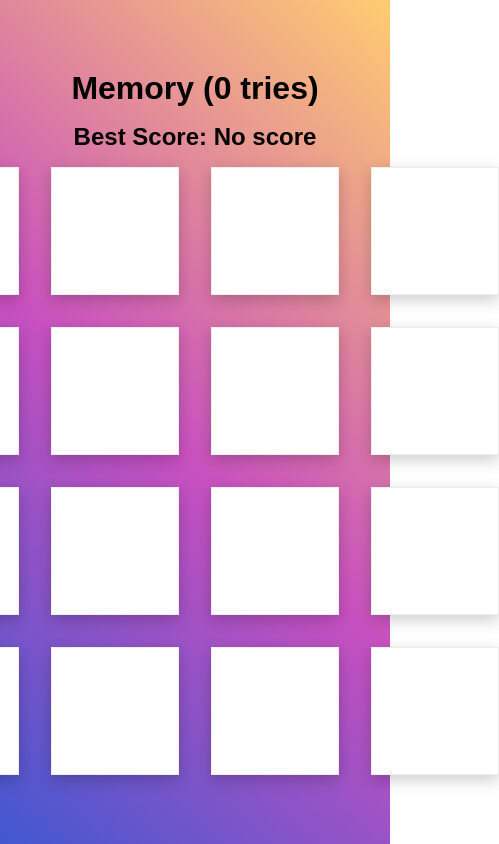
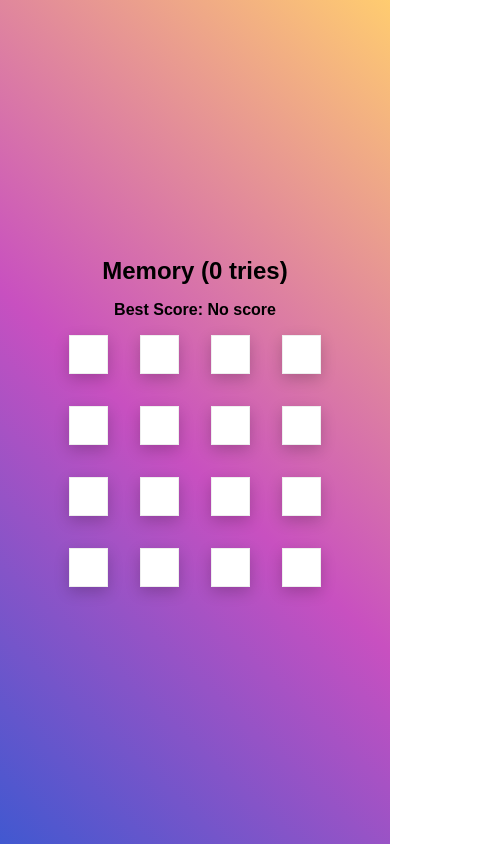
Before and after one commit to bmehder/svelte-memory, a Svelte app: page / in a window 390 px wide. Shown: the whole page, 499 px wide, since content can reach past the window. Built offline with nearby package versions, Linux system fonts and the light colour scheme.

Commit message:
responsiveness

```diff
--- a/public/index.html
+++ b/public/index.html
@@ -8,6 +8,14 @@
 
     <link rel="icon" type="image/png" href="/favicon.png" />
     <link rel="stylesheet" href="/build/bundle.css" />
+    <style>
+      *,
+      body {
+        margin: 0;
+        padding: 0;
+        box-sizing: border-box;
+      }
+    </style>
 
     <script defer src="/build/bundle.js"></script>
   </head>
--- a/src/App.svelte
+++ b/src/App.svelte
@@ -4,8 +4,8 @@
   import Card from './Card.svelte'
 
   let shuffledCards = []
+  let cards = []
   let clicks = 0
-  let cards = []
 
   const randomize = () => {
     cards = [...rawData, ...rawData]
@@ -30,11 +30,6 @@
 </main>
 
 <style>
-  :global(*, body) {
-    margin: 0;
-    padding: 0;
-    box-sizing: border-box;
-  }
   h1,
   h2 {
     margin-bottom: 1rem;
@@ -59,9 +54,17 @@
   }
   section {
     display: grid;
-    grid-template-columns: repeat(4, 8em);
-    grid-template-rows: repeat(4, 8em);
+    grid-template-columns: repeat(4, 10vw);
+    grid-template-rows: repeat(4, 10vw);
     gap: 2rem;
     perspective: 800px;
   }
+  @media screen and (max-width: 600px) {
+    h1 {
+      font-size: 1.5rem;
+    }
+    h2 {
+      font-size: 1rem;
+    }
+  }
 </style>
```
